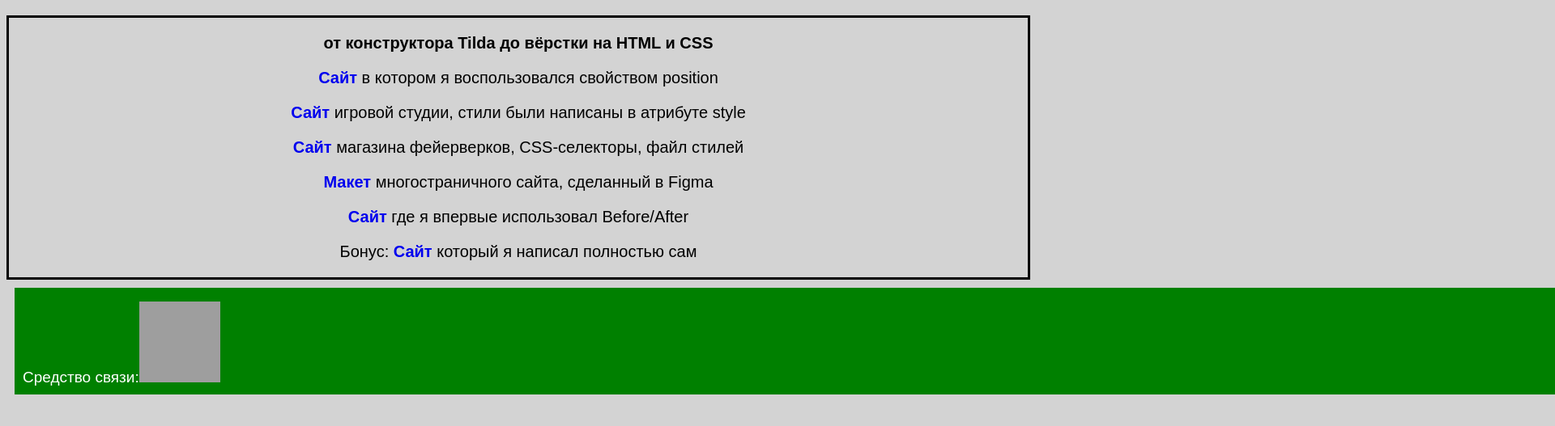
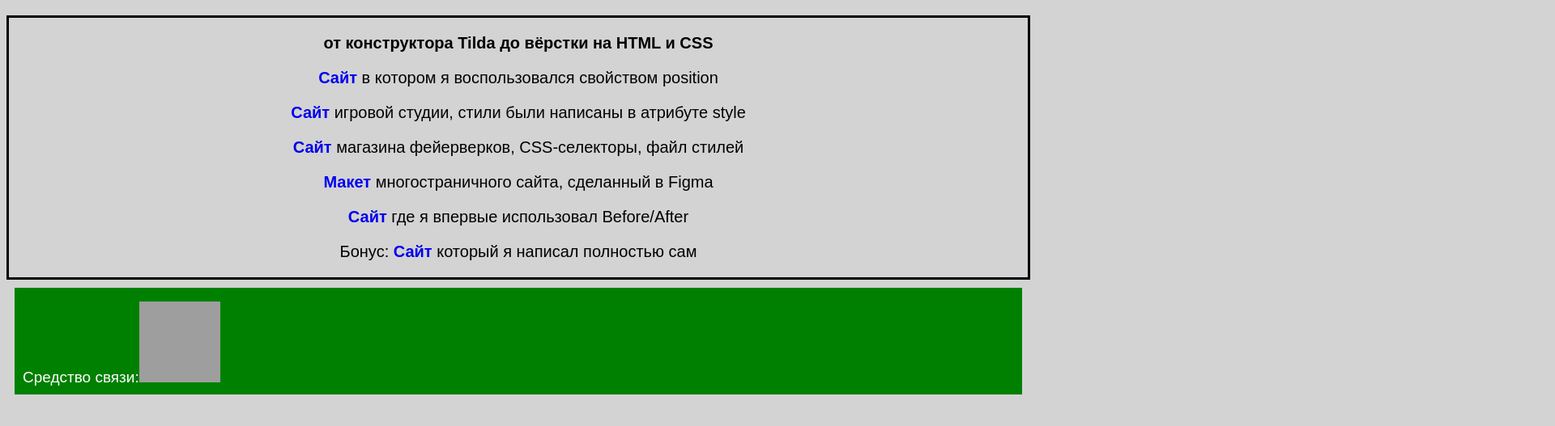
Before and after one commit to D1monPokemon/2-stranitsa-projecta, a plain HTML site: page index.html in a window 1280 px wide. Shown: the part 125-652 px from the top of the page at 81% size, 1920 px wide, since content can reach past the window. Drawn offline with Linux system fonts and the light colour scheme; grey boxes are pictures that could not be loaded.

Commit message:
Update style.css

```diff
--- a/style.css
+++ b/style.css
@@ -34,7 +34,6 @@ footer{
   border-top:7px solid green;
   margin:10px;
   padding:10px;
-  width:2245px
 }
 footer a{
   text-decoration:none;
```
